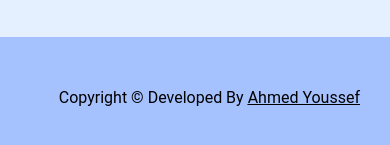
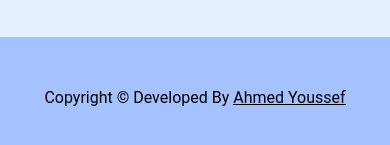
Before and after one commit to Ahmed-Youssef-404/Interior-Design-Responsive-web-page-1, a plain HTML site: page index.html in a window 390 px wide. Shown: the part 7055-7200 px from the top of the page. Drawn offline with Linux system fonts and the light colour scheme.

Commit message:
center footer content in small screens

```diff
--- a/css/css.css
+++ b/css/css.css
@@ -336,6 +336,10 @@ footer {
     }
   }
 
+  footer {
+    justify-content: center;
+  }
+
 
 }
 
@@ -370,4 +374,8 @@ footer {
   .images {
     grid-template-columns: none !important;
   }
+
+  footer {
+    justify-content: center;
+  }
 }
```
